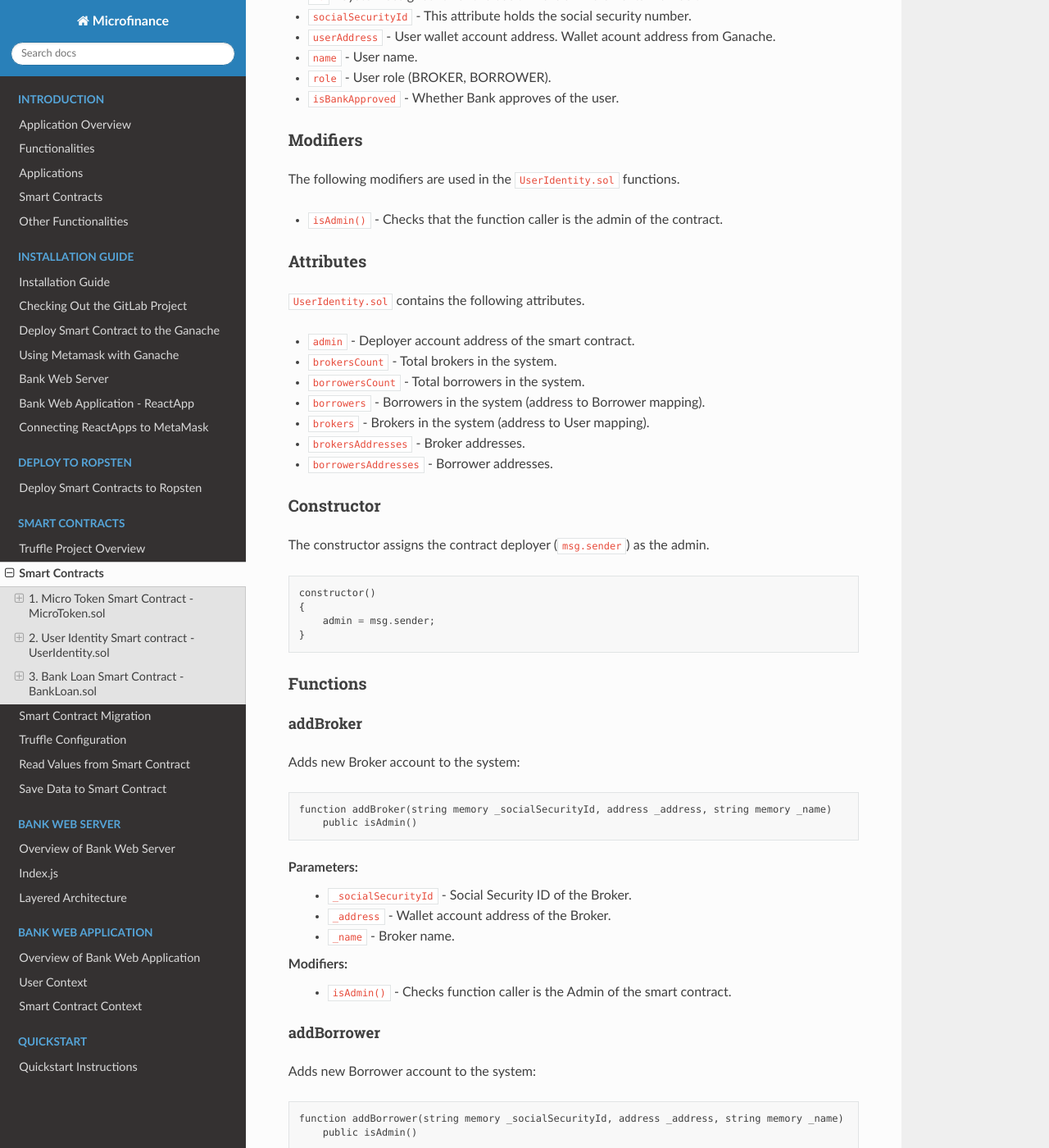
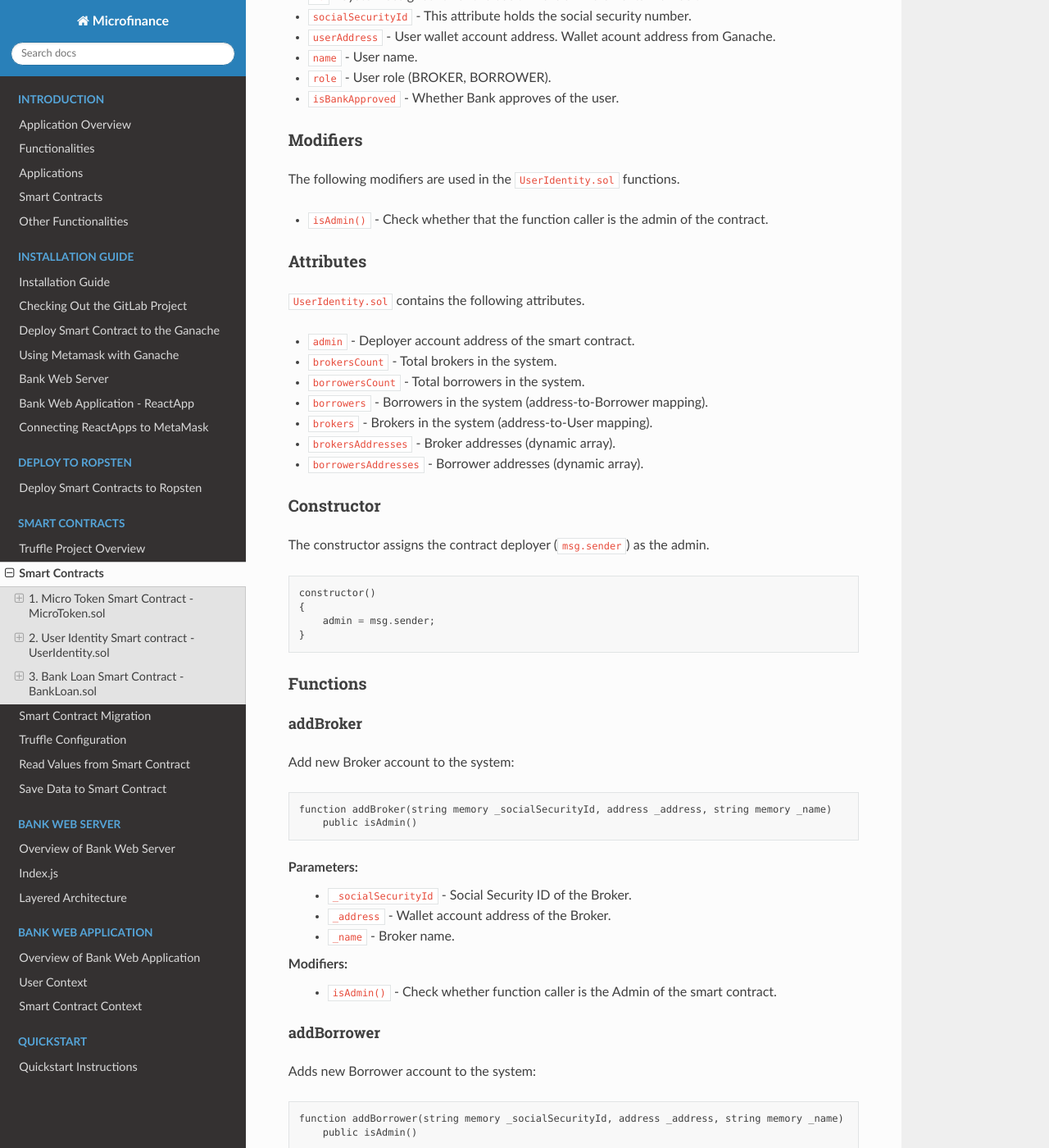
Before and after one commit to NivedithaKarthikeyan/LandregistryApp, a Sphinx documentation site: the page built from docs/source/blockchain/smartContracts.rst, in a window 1280 px wide and 1400 px high, scrolled down 3887 px. Shown: the whole window at 82% size. Built offline with Sphinx 7.4.7 and the Read the Docs theme 2.0.0, drawn with Linux system fonts in a browser that asks for light colours; some of the changed text lies outside the part shown.

Commit message:
Update docs/source/blockchain/smartContracts.rst

```diff
--- a/docs/source/blockchain/smartContracts.rst
+++ b/docs/source/blockchain/smartContracts.rst
@@ -107,7 +107,7 @@
 Transfer tokens from one account to another via a third-party account.
 Sender's account address is the ``_from`` parameter and receiver's account address is the ``_to`` parameter.
 Token amount is the ``_value`` parameter.
-Note the various conditions it checks before performing the transfer.
+Note the various conditions it Check whether before performing the transfer.
 It return ``true`` if successful or ``false`` otherwise. ::
 
     function transferFrom(address _from, address _to, uint _value) public override returns (bool success) {
@@ -186,7 +186,7 @@
 
 The following modifiers are used in the ``UserIdentity.sol`` functions.
 
-* ``isAdmin()`` - Checks that the function caller is the admin of the contract.
+* ``isAdmin()`` - Check whether that the function caller is the admin of the contract.
 
 Attributes
 ~~~~~~~~~~
@@ -197,11 +197,11 @@
 * ``brokersCount`` - Total brokers in the system.
 * ``borrowersCount`` - Total borrowers in the system.
 
-* ``borrowers`` - Borrowers  in the system (address to Borrower mapping).
-* ``brokers`` - Brokers  in the system (address to User mapping).
+* ``borrowers`` - Borrowers  in the system (address-to-Borrower mapping).
+* ``brokers`` - Brokers  in the system (address-to-User mapping).
 
-* ``brokersAddresses`` - Broker addresses.
-* ``borrowersAddresses`` - Borrower addresses.
+* ``brokersAddresses`` - Broker addresses (dynamic array).
+* ``borrowersAddresses`` - Borrower addresses (dynamic array).
 
 Constructor
 ~~~~~~~~~~~
@@ -220,7 +220,7 @@
 addBroker
 ^^^^^^^^^
 
-Adds new Broker account to the system: ::
+Add new Broker account to the system: ::
 
     function addBroker(string memory _socialSecurityId, address _address, string memory _name)
         public isAdmin()
@@ -231,7 +231,7 @@
     * ``_name`` - Broker name.
 
 Modifiers:
-    * ``isAdmin()`` - Checks function caller is the Admin of the smart contract.
+    * ``isAdmin()`` - Check whether function caller is the Admin of the smart contract.
 
 addBorrower
 ^^^^^^^^^^^
@@ -247,7 +247,7 @@
     * ``_name`` - Borrower name.
 
 Modifiers:
-    * ``isAdmin()`` - Checks function caller is the Admin of the smart contract.
+    * ``isAdmin()`` - Check whether function caller is the Admin of the smart contract.
 
 verifyIsBroker
 ^^^^^^^^^^^^^^
@@ -407,11 +407,11 @@
 
 The following modifiers are used in the ``BankLoan.sol`` functions.
 
-* ``isAdmin()`` - Checks whether the function caller is the owner of the smart contract.
-* ``isBroker()`` - Checks whether the function caller is registered as a Broker in the system.
-* ``isLoanBorrower(uint _loanId)`` - Checks whether the function caller is the Borrower of a given Loan.
-* ``isValidLoan(uint _loanId)`` - Checks whether the Loan exist in the system.
-* ``isLoanIn(uint _loanId, LoanState _state)`` - Checks whether the given Loan is in specific Loan State.
+* ``isAdmin()`` - Check whether function caller is the owner of the smart contract.
+* ``isBroker()`` - Check whether function caller is registered as a Broker in the system.
+* ``isLoanBorrower(uint _loanId)`` - Check whether function caller is the Borrower of a given Loan.
+* ``isValidLoan(uint _loanId)`` - Check whether Loan exist in the system.
+* ``isLoanIn(uint _loanId, LoanState _state)`` - Check whether given Loan is in specific Loan State.
 
 
 Attributes
@@ -452,7 +452,7 @@
     * ``_borrower`` - Borrower address.
 
 Modifiers:
-    * ``isBroker`` - Checks the function caller registered as a Broker.
+    * ``isBroker`` - Check whether function caller registered as a Broker.
 
 signByBorrower(...)
 ^^^^^^^^^^^^^^^^^^^
@@ -466,8 +466,8 @@
 
 Modifiers:
     * ``isLoanBorrower()`` - The function caller should be the Borrower of the Loan.
-    * ``isValidLoan(_loanId)`` - Checks Loan's validity.
-    * ``isLoanIn(_loanId, LoanState.INSURANCE_APPROVED)`` - Checks whether Loan is in INSURANCE_APPLIED state.
+    * ``isValidLoan(_loanId)`` - Check whether Loan's validity.
+    * ``isLoanIn(_loanId, LoanState.INSURANCE_APPROVED)`` - Check whether Loan is in INSURANCE_APPLIED state.
 
 approveLoan(...)
 ^^^^^^^^^^^^^^^^
@@ -481,8 +481,8 @@
 
 Modifiers:
     * ``isAdmin()`` - The function caller should be the Bank.
-    * ``isValidLoan(_loanId)`` - Checks Loan's validity.
-    * ``isLoanIn(_loanId, LoanState.BORROWER_SIGNED)`` - Checks whether Loan is in BORROWER_SIGNED state.
+    * ``isValidLoan(_loanId)`` - Check whether Loan's validity.
+    * ``isLoanIn(_loanId, LoanState.BORROWER_SIGNED)`` - Check whether Loan is in BORROWER_SIGNED state.
 
 rejectLoan(...)
 ^^^^^^^^^^^^^^^
@@ -496,8 +496,8 @@
 
 Modifiers:
     * ``isAdmin()`` - The function caller should be the Bank.
-    * ``isValidLoan(_loanId)`` - Checks Loan's validity.
-    * ``isLoanIn(_loanId, LoanState.BORROWER_SIGNED)`` - Checks whether Loan is in BORROWER_SIGNED state.
+    * ``isValidLoan(_loanId)`` - Check whether Loan's validity.
+    * ``isLoanIn(_loanId, LoanState.BORROWER_SIGNED)`` - Check whether Loan is in BORROWER_SIGNED state.
 
 
 confirmTokenTrasferToBroker(...)
@@ -511,8 +511,8 @@
 
 Modifiers:
     * ``isAdmin()`` - The function caller should be the Bank.
-    * ``isValidLoan(_loanId)`` - Checks Loan's validity.
-    * ``isLoanIn(_loanId, LoanState.PAID_TO_INSURANCE)`` - Checks whether Loan is in PAID_TO_INSURANCE state.
+    * ``isValidLoan(_loanId)`` - Check whether Loan's validity.
+    * ``isLoanIn(_loanId, LoanState.PAID_TO_INSURANCE)`` - Check whether Loan is in PAID_TO_INSURANCE state.
 
 confirmTokenTrasferToBorrower(...)
 ^^^^^^^^^^^^^^^^^^^^^^^^^^^^^^^^^^
@@ -526,8 +526,8 @@
 
 Modifiers:
     * ``isAdmin()`` - The function caller should be the Bank.
-    * ``isValidLoan(_loanId)`` - Checks Loan's validity
-    * ``isLoanIn(_loanId, LoanState.PAID_TO_BROKER)`` - Checks whether Loan is in PAID_TO_BROKER state.
+    * ``isValidLoan(_loanId)`` - Check whether Loan's validity
+    * ``isLoanIn(_loanId, LoanState.PAID_TO_BROKER)`` - Check whether Loan is in PAID_TO_BROKER state.
 
 closeLoan(...)
 ^^^^^^^^^^^^^^
@@ -541,8 +541,8 @@
 
 Modifiers:
     * ``isAdmin()`` - The function caller should be the Bank.
-    * ``isValidLoan(_loanId)`` - Checks Loan's validity.
-    * ``isLoanIn(_loanId, LoanState.ONGOING)`` - Checks whether Loan is in ONGOING state.
+    * ``isValidLoan(_loanId)`` - Check whether Loan's validity.
+    * ``isLoanIn(_loanId, LoanState.ONGOING)`` - Check whether Loan is in ONGOING state.
 
 markAsDefaulted(...)
 ^^^^^^^^^^^^^^^^^^^^
@@ -556,8 +556,8 @@
 
 Modifiers:
     * ``isAdmin()`` - The function caller should be the Bank.
-    * ``isValidLoan(_loanId)`` - Checks Loan's validity
-    * ``isLoanIn(_loanId, LoanState.ONGOING)`` - Checks whether Loan is in ONGOING state.
+    * ``isValidLoan(_loanId)`` - Check whether Loan's validity
+    * ``isLoanIn(_loanId, LoanState.ONGOING)`` - Check whether Loan is in ONGOING state.
 
 viewLoan(...)
 ^^^^^^^^^^^^^
```
